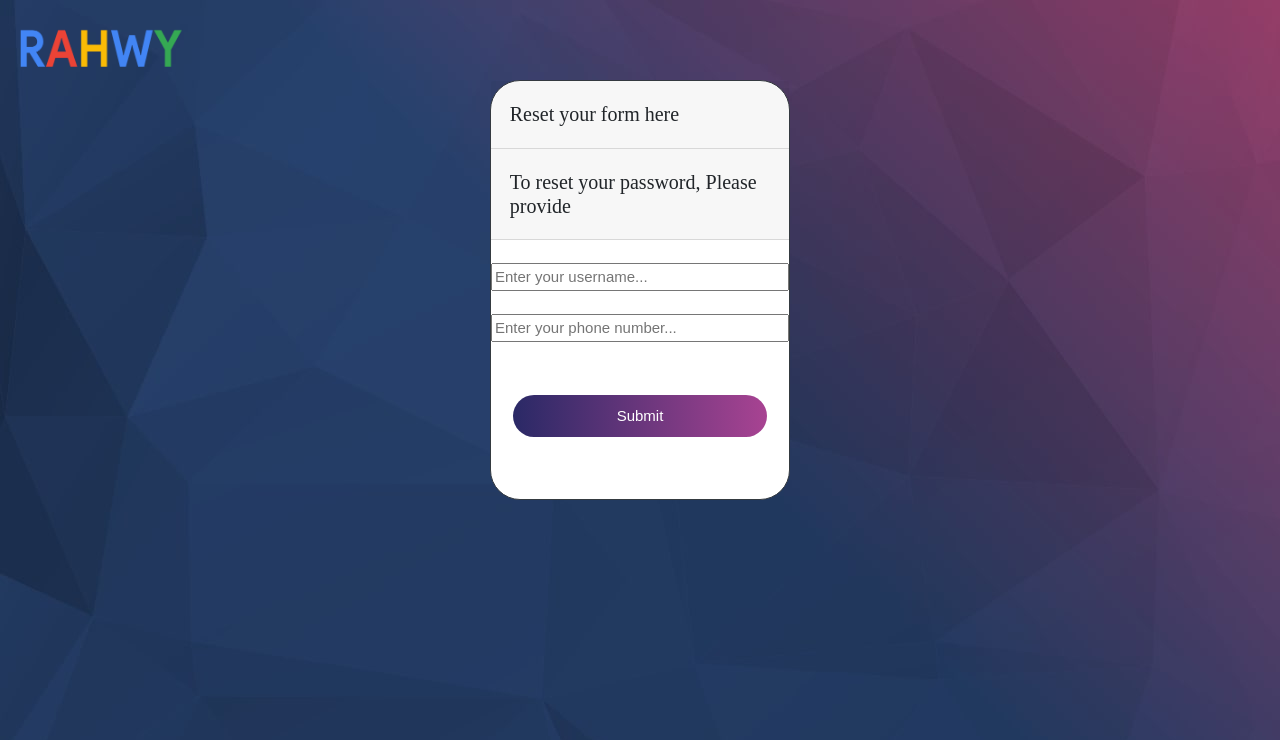
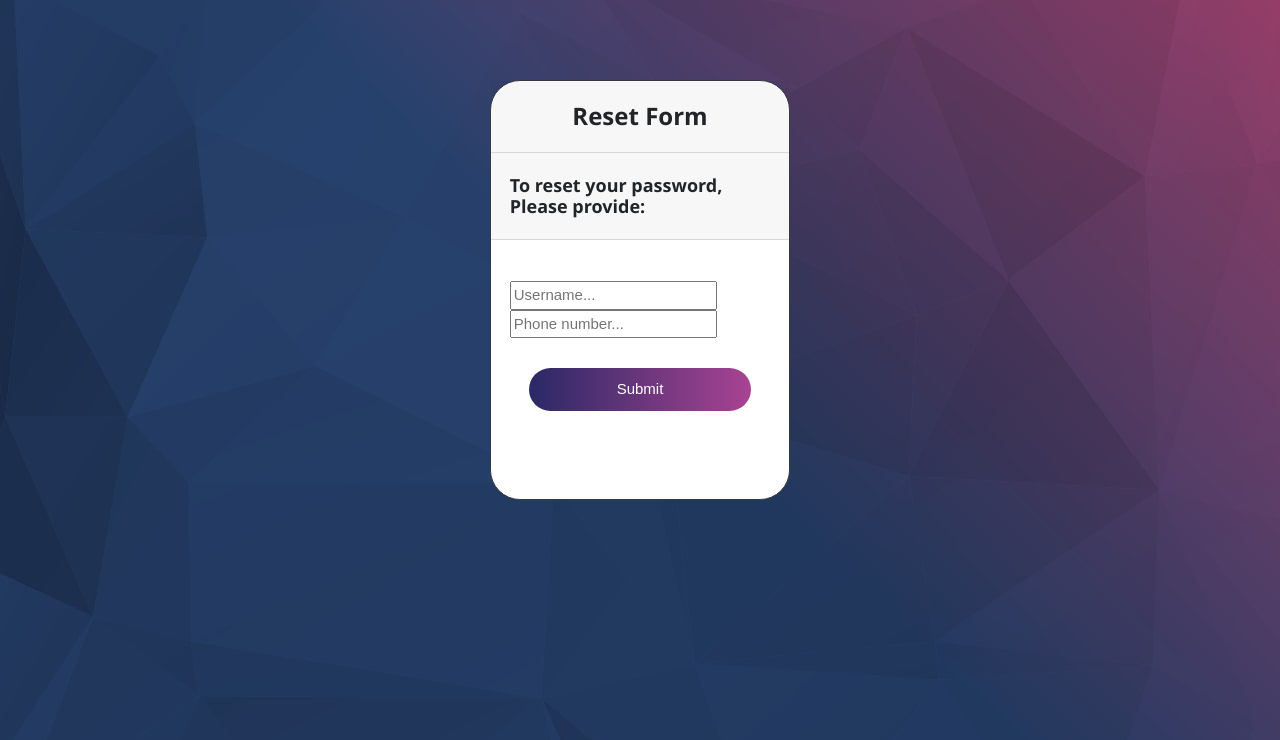
Before and after one commit to Hawwa11/Rahwy-Job-Application-Portal, a PHP site: page /resetform.php in a window 1280 px wide. Shown: the top 740 px of the page. Run offline with PHP 8.4, Linux system fonts and the light colour scheme.

Commit message:
reset password (final edited  version)

```diff
--- a/LOGIN/Login.php
+++ b/LOGIN/Login.php
@@ -5,10 +5,6 @@ include 'db.php';
 session_start();
 
 error_reporting(0);
-
-if (isset($_SESSION['username'])) {
-    header("Location: home.php");
-}
 
 
 if (isset($_POST['submit'])) {
--- a/LOGIN/register.php
+++ b/LOGIN/register.php
@@ -161,9 +161,6 @@ if (isset($_POST['submit'])){
 ?>
 
 <div id='background'>
-<div id="logo" class="logo">
-	<img  width="200"
-     height="100" src="RAHWYLogo.png">
 </div>
     <div id='content' class="card border-dark mb-3" style="max-width: 20rem; height: 420px">
     <div class="card-header"><h4 style="font-family: Times New Roman">Register With Us!</h4></div>
--- a/LOGIN/resetform.php
+++ b/LOGIN/resetform.php
@@ -105,8 +105,6 @@ a:hover {
    margin-bottom: 0px!important;
 }
 
-
-
 </style>
 </head>
 <body class="backgroundimg2">
@@ -114,27 +112,36 @@ a:hover {
 <script src="https://cdn.jsdelivr.net/npm/popper.js@1.16.0/dist/umd/popper.min.js" integrity="sha384-Q6E9RHvbIyZFJoft+2mJbHaEWldlvI9IOYy5n3zV9zzTtmI3UksdQRVvoxMfooAo" crossorigin="anonymous"></script>
 <script src="https://stackpath.bootstrapcdn.com/bootstrap/4.4.1/js/bootstrap.min.js" integrity="sha384-wfSDF2E50Y2D1uUdj0O3uMBJnjuUD4Ih7YwaYd1iqfktj0Uod8GCExl3Og8ifwB6" crossorigin="anonymous"></script>
 
+
+<script>
+function myFunction() {
+	d.getElementById("reset").style.display="none";
+	document.getElementById("newpass").style.display="block";
+}
+</script>
+
 <div id='background'>
-<div id="logo" class="logo">
-	<img  width="200"
-     height="100" src="RAHWYLogo.png">
 </div>
-    <div id='content' class="card border-dark mb-3" style="max-width: 20rem; height: 420px">
-    <div class="card-header"><h4 style="font-family: Times New Roman">Reset your form here</h4></div>
-    <div class="card-header"><h4 style="font-family: Times New Roman">To reset your password, Please provide</h4></div>
+
+    <div id='reset' class="card border-dark mb-3" style="max-width: 20rem; height: 420px">
+    <div class="card-header"><center><h3 style="font-weight: bold">Reset Form</h3></center></div>
+    <div class="card-header"><h5 style="font-weight:bold">To reset your password, Please provide:</h5></div>
+
+    <form action="" method="post" class="card-body text-dark">
+
+    </br>
+         <input type="email" name="username" id="email" placeholder="Username..." class="Fininput" required /></br>
+       <input type="tel" name="phone" id="phone" placeholder="Phone number..." class="Fininput" required /></br>
+
+       <input type="submit" name="submit" value="Submit" class="submit-btn"  onclick="myFunction()"/></br>
+      </form>
 
 
-    </br>
-         <input type="email" name="username" id="email" placeholder="Enter your username..." class="Fininput" required /></br>
-       <input type="tel" name="phone" id="phone" placeholder="Enter your phone number..." class="Fininput" required /></br>
 
-       <input type="submit" name="submit" value="Submit" class="submit-btn"/></br>
-      </form>
-
-</html>
 
 <?php
 include "db.php";
+
 
    if(isset($_POST["submit"])){
 
@@ -158,29 +165,35 @@ $row = mysqli_fetch_assoc($result);
 
   else {
 
-     if($row){
+     if(!$row){
 
 
-      ?>
-     <form action="" method="post">
-      Enter your new password
+    echo "<p>&nbsp;&nbsp; Incorrect username or phone number.</p>";
+    echo "<p>&nbsp;&nbsp; Please try again</p>"
+       ?>
+       </div>
+
+       <?php
+          }
+
+        else{
+
+          ?>
+
+<div id='newpass' class="card border-dark mb-3" style="max-width: 20rem; height: 420px" style="display:none">
+      <div class="card-header"><center><h3 style="font-weight: bold">Enter your new password</h3></center></div>
+    <form action="" method="post" class="card-body text-dark">
+
     <input type='password' name='password_hash' id='newpass' placeholder='Password' class="Fininput" required /></br>
 
    <input type='submit' name='submit2' value='Reset Password' class="submit-btn"/></br>
-     </form>
-
-     <?php
-  }
-  else{
-    echo "Incorrect username or phone number. Please try again!";
-    echo "<br>";
-    echo "<br>";
-          }
+   <?php
 
         }
 
       }
-           if(isset($_POST["submit2"])){
+    }
+    if(isset($_POST["submit2"])){
 
             $password=$_POST["password_hash"];
 
@@ -195,15 +208,17 @@ $row = mysqli_fetch_assoc($result);
            }
 
            else{
-             echo "<br>";
-             echo "<br>";
-               echo "Password has been successfully reset ";
-               echo "<br>";
-               echo "<br>";
-               echo "<a href='Login.php'>Click here to to Login </a>";
+
+
+               echo "<p>&nbsp;&nbsp; Password has been successfully reset</p>";
+               echo "<p>&nbsp;&nbsp; <a href='Login.php'>Click here to to Login </a></p>";
+
+               ?>
+               </div>
+           </form>
+           <?php }
 
             }
 
-           }
 
     ?>
```
